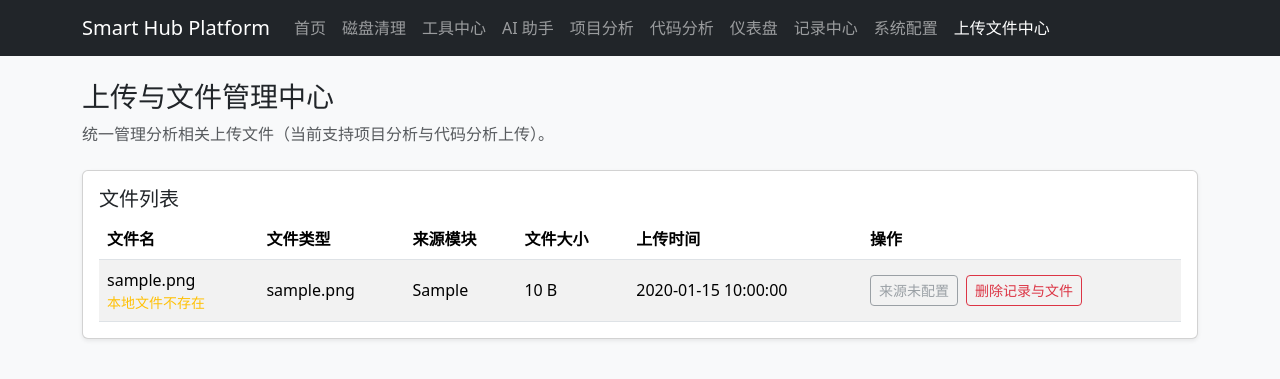
After one commit to yunfei00/smart-hub-platform, a Django app: page /upload-files/ in a window 1280 px wide. The commit adds this page. Shown: the top 379 px of the page. Run offline with Django 5.2, Linux system fonts and the light colour scheme; tables that the repository leaves empty hold one stand-in row (values such as "Sample post").

Commit message:
feat(web): add phase 15 upload file management center

```diff
--- a/web/api/models.py
+++ b/web/api/models.py
@@ -51,3 +51,18 @@ class SystemConfig(models.Model):
 
     def __str__(self) -> str:
         return f"{self.config_group}.{self.config_key}"
+
+
+class UploadFileRecord(models.Model):
+    file_name = models.CharField(max_length=255)
+    file_path = models.CharField(max_length=1024)
+    file_type = models.CharField(max_length=32, default="unknown")
+    source_module = models.CharField(max_length=64, default="unknown")
+    file_size = models.BigIntegerField(default=0)
+    created_at = models.DateTimeField(auto_now_add=True)
+
+    class Meta:
+        ordering = ["-created_at"]
+
+    def __str__(self) -> str:
+        return f"{self.file_name} ({self.source_module})"
--- /dev/null
+++ b/web/api/services/file_record.py
@@ -0,0 +1,79 @@
+from __future__ import annotations
+
+import uuid
+from dataclasses import dataclass
+from pathlib import Path
+
+from django.conf import settings
+
+from api.models import UploadFileRecord
+
+
+@dataclass(frozen=True)
+class SourceNavigation:
+    label: str
+    url_name: str
+
+
+class UploadFileRecordService:
+    SOURCE_PROJECT_ANALYSIS = "project_analysis"
+    SOURCE_CODE_ANALYSIS = "code_analysis"
+
+    SOURCE_NAVIGATION = {
+        SOURCE_PROJECT_ANALYSIS: SourceNavigation(label="前往项目分析", url_name="project-analysis"),
+        SOURCE_CODE_ANALYSIS: SourceNavigation(label="前往代码分析", url_name="code-analysis"),
+    }
+
+    @staticmethod
+    def storage_root() -> Path:
+        root = Path(settings.BASE_DIR) / "uploaded_files"
+        root.mkdir(parents=True, exist_ok=True)
+        return root
+
+    @classmethod
+    def save_upload(cls, uploaded_file, source_module: str) -> UploadFileRecord:
+        original_name = Path(uploaded_file.name or "uploaded.bin").name
+        suffix = Path(original_name).suffix.lower() or ""
+        file_type = suffix[1:] if suffix.startswith(".") else suffix
+
+        module_dir = cls.storage_root() / source_module
+        module_dir.mkdir(parents=True, exist_ok=True)
+
+        stored_name = f"{uuid.uuid4().hex}_{original_name}"
+        stored_path = module_dir / stored_name
+
+        with stored_path.open("wb") as destination:
+            for chunk in uploaded_file.chunks():
+                destination.write(chunk)
+
+        if hasattr(uploaded_file, "seek"):
+            uploaded_file.seek(0)
+
+        file_size = int(getattr(uploaded_file, "size", stored_path.stat().st_size) or 0)
+
+        return UploadFileRecord.objects.create(
+            file_name=original_name,
+            file_path=str(stored_path),
+            file_type=file_type or "unknown",
+            source_module=source_module,
+            file_size=file_size,
+        )
+
+    @staticmethod
+    def file_exists(record: UploadFileRecord) -> bool:
+        return Path(record.file_path).exists()
+
+    @classmethod
+    def delete_record_and_file(cls, record: UploadFileRecord) -> tuple[bool, str | None]:
+        target_path = Path(record.file_path)
+        file_deleted = False
+        warning: str | None = None
+
+        if target_path.exists():
+            target_path.unlink()
+            file_deleted = True
+        else:
+            warning = "本地文件不存在，仅删除记录。"
+
+        record.delete()
+        return file_deleted, warning
--- a/web/api/views.py
+++ b/web/api/views.py
@@ -18,12 +18,13 @@ from .services.llm import (
     OpenAICompatibleLLMClient,
 )
 from .services.llm.mode_handler import LLMModes
-from .models import ExecutionRecord, SystemConfig
+from .models import ExecutionRecord, SystemConfig, UploadFileRecord
 from .services.project_analysis import InvalidZipFileError, ProjectAnalysisError, ProjectAnalysisService
 from .services.code_analysis import CodeAnalysisError, CodeAnalysisService, InvalidCodeInputError
 from .services.dashboard import DashboardService
 from .services.record_center import RecordCenterService
 from .services.system_config import RuntimeConfig, SystemConfigService
+from .services.file_record import UploadFileRecordService
 
 
 @dataclass(frozen=True)
@@ -224,6 +225,72 @@ class RecordCenterDetailView(TemplateView):
         record = get_object_or_404(ExecutionRecord, pk=kwargs.get("record_id"))
         context.update({"record": record})
         return context
+
+
+
+
+class UploadFileCenterView(TemplateView):
+    template_name = "upload_file_center.html"
+
+    @staticmethod
+    def _format_size(size_in_bytes: int | None) -> str:
+        if size_in_bytes is None:
+            return "-"
+
+        units = ["B", "KB", "MB", "GB", "TB"]
+        size = float(size_in_bytes)
+        idx = 0
+        while size >= 1024 and idx < len(units) - 1:
+            size /= 1024
+            idx += 1
+        if idx == 0:
+            return f"{int(size)} {units[idx]}"
+        return f"{size:.2f} {units[idx]}"
+
+    def get_context_data(self, **kwargs):
+        context = super().get_context_data(**kwargs)
+        records = list(UploadFileRecord.objects.all()[:200])
+        rows: list[dict] = []
+
+        for record in records:
+            nav = UploadFileRecordService.SOURCE_NAVIGATION.get(record.source_module)
+            rows.append(
+                {
+                    "record": record,
+                    "file_exists": UploadFileRecordService.file_exists(record),
+                    "file_size_display": self._format_size(record.file_size),
+                    "source_nav": nav,
+                }
+            )
+
+        context.update(
+            {
+                "files": rows,
+                "page_error": self.request.GET.get("error", ""),
+                "page_success": self.request.GET.get("success", ""),
+            }
+        )
+        return context
+
+    def post(self, request, *args, **kwargs):
+        record_id = request.POST.get("record_id", "").strip()
+        if not record_id.isdigit():
+            context = self.get_context_data(**kwargs)
+            context["page_error"] = "记录 ID 非法。"
+            return self.render_to_response(context)
+
+        record = get_object_or_404(UploadFileRecord, pk=int(record_id))
+        _, warning = UploadFileRecordService.delete_record_and_file(record)
+
+        if warning:
+            context = self.get_context_data(**kwargs)
+            context["page_success"] = "文件记录已删除。"
+            context["page_error"] = warning
+            return self.render_to_response(context)
+
+        context = self.get_context_data(**kwargs)
+        context["page_success"] = "文件记录与本地文件已删除。"
+        return self.render_to_response(context)
 
 
 class DashboardView(TemplateView):
@@ -491,6 +558,10 @@ class ProjectAnalysisView(TemplateView):
         service = ProjectAnalysisService()
         work_dir = ""
         try:
+            UploadFileRecordService.save_upload(
+                uploaded_file,
+                source_module=UploadFileRecordService.SOURCE_PROJECT_ANALYSIS,
+            )
             result = service.analyze(uploaded_file)
             work_dir = str(Path(result.context.extract_dir).parent)
             context["analysis_result"] = {
@@ -565,6 +636,10 @@ class CodeAnalysisView(TemplateView):
                 uploaded_file = request.FILES.get("code_file")
                 if uploaded_file:
                     context["uploaded_filename"] = uploaded_file.name
+                    UploadFileRecordService.save_upload(
+                        uploaded_file,
+                        source_module=UploadFileRecordService.SOURCE_CODE_ANALYSIS,
+                    )
                 payload = service.build_input_from_upload(uploaded_file)
             else:
                 payload = service.build_input_from_snippet(snippet)
--- a/web/config/urls.py
+++ b/web/config/urls.py
@@ -16,6 +16,7 @@ from api.views import (
     SystemConfigEditView,
     SystemConfigListView,
     ToolCenterView,
+    UploadFileCenterView,
 )
 
 urlpatterns = [
@@ -30,6 +31,7 @@ urlpatterns = [
     path("dashboard/", DashboardView.as_view(), name="dashboard"),
     path("records/<int:record_id>/", RecordCenterDetailView.as_view(), name="record-detail"),
     path("system-config/", SystemConfigListView.as_view(), name="system-config-list"),
+    path("upload-files/", UploadFileCenterView.as_view(), name="upload-file-center"),
     path(
         "system-config/<str:config_key>/edit/",
         SystemConfigEditView.as_view(),
--- a/web/templates/base.html
+++ b/web/templates/base.html
@@ -53,6 +53,9 @@
             <li class="nav-item">
               <a class="nav-link{% if request.resolver_match.url_name == 'system-config-list' or request.resolver_match.url_name == 'system-config-edit' %} active{% endif %}" href="{% url 'system-config-list' %}">系统配置</a>
             </li>
+            <li class="nav-item">
+              <a class="nav-link{% if request.resolver_match.url_name == 'upload-file-center' %} active{% endif %}" href="{% url 'upload-file-center' %}">上传文件中心</a>
+            </li>
           </ul>
         </div>
       </div>
--- /dev/null
+++ b/web/templates/upload_file_center.html
@@ -0,0 +1,73 @@
+{% extends "base.html" %}
+
+{% block title %}上传与文件管理中心 · {{ project_name }}{% endblock %}
+
+{% block content %}
+<div class="d-flex justify-content-between align-items-start flex-wrap gap-2 mb-4">
+  <div>
+    <h1 class="h3 mb-2">上传与文件管理中心</h1>
+    <p class="text-muted mb-0">统一管理分析相关上传文件（当前支持项目分析与代码分析上传）。</p>
+  </div>
+</div>
+
+{% if page_success %}
+<div class="alert alert-success" role="alert">{{ page_success }}</div>
+{% endif %}
+{% if page_error %}
+<div class="alert alert-warning" role="alert">{{ page_error }}</div>
+{% endif %}
+
+<section class="card shadow-sm">
+  <div class="card-body">
+    <h2 class="h5">文件列表</h2>
+    {% if files %}
+    <div class="table-responsive">
+      <table class="table table-striped align-middle mb-0">
+        <thead>
+          <tr>
+            <th scope="col">文件名</th>
+            <th scope="col">文件类型</th>
+            <th scope="col">来源模块</th>
+            <th scope="col">文件大小</th>
+            <th scope="col">上传时间</th>
+            <th scope="col">操作</th>
+          </tr>
+        </thead>
+        <tbody>
+          {% for item in files %}
+          <tr>
+            <td>
+              <div>{{ item.record.file_name }}</div>
+              {% if not item.file_exists %}
+              <div class="small text-warning">本地文件不存在</div>
+              {% endif %}
+            </td>
+            <td>{{ item.record.file_type }}</td>
+            <td>{{ item.record.source_module }}</td>
+            <td>{{ item.file_size_display }}</td>
+            <td>{{ item.record.created_at|date:"Y-m-d H:i:s" }}</td>
+            <td>
+              <div class="d-flex flex-wrap gap-2">
+                {% if item.source_nav %}
+                <a class="btn btn-sm btn-outline-secondary" href="{% url item.source_nav.url_name %}">{{ item.source_nav.label }}</a>
+                {% else %}
+                <button class="btn btn-sm btn-outline-secondary" type="button" disabled>来源未配置</button>
+                {% endif %}
+                <form method="post" class="d-inline">
+                  {% csrf_token %}
+                  <input type="hidden" name="record_id" value="{{ item.record.id }}">
+                  <button class="btn btn-sm btn-outline-danger" type="submit">删除记录与文件</button>
+                </form>
+              </div>
+            </td>
+          </tr>
+          {% endfor %}
+        </tbody>
+      </table>
+    </div>
+    {% else %}
+    <p class="text-muted mb-0">暂无上传文件记录。</p>
+    {% endif %}
+  </div>
+</section>
+{% endblock %}
```
Also changed, not shown: README.md, web/api/migrations/0003_uploadfilerecord.py (added).
